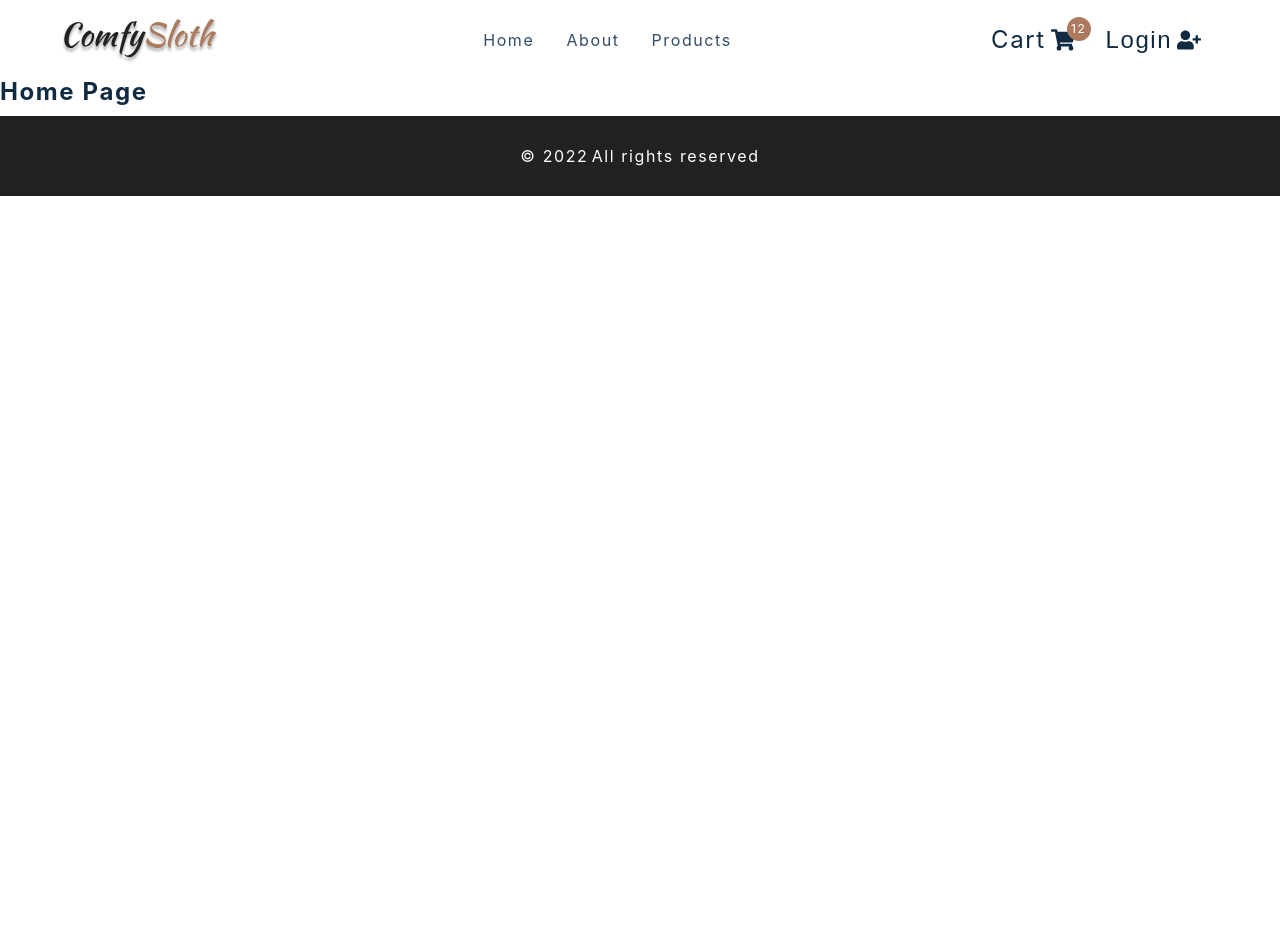
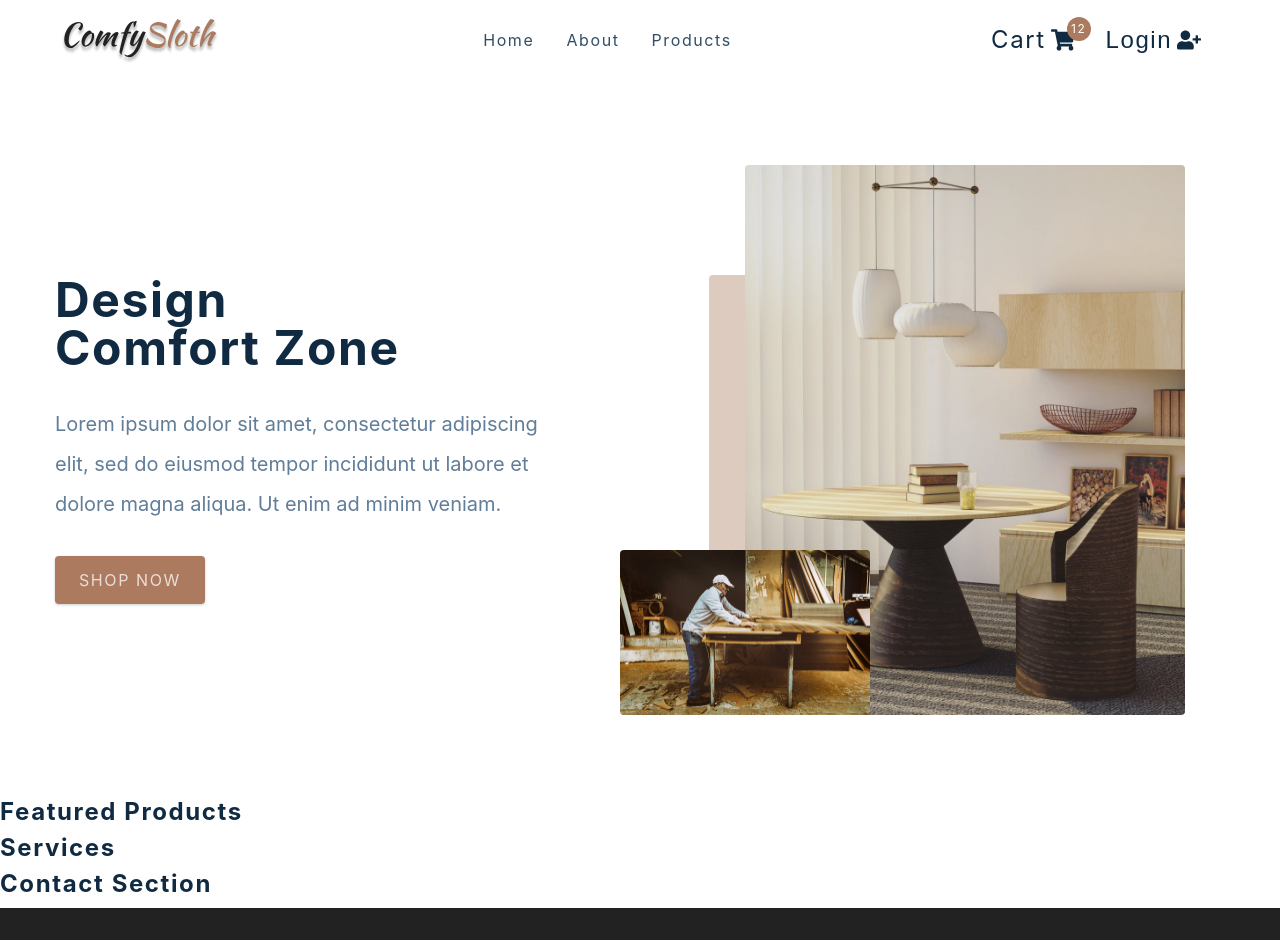
Before and after one commit to Otimthomas/Comfy-Store, a React (Create React App) app: page / in a window 1280 px wide. Shown: the top 940 px of the page. Before the commit the page ends 800 px from the top, so only its background shows below. Built offline with nearby package versions, Linux system fonts and the light colour scheme.

Commit message:
Hero component complete

```diff
--- a/src/components/Hero.js
+++ b/src/components/Hero.js
@@ -5,7 +5,28 @@ import heroBcg from "../assets/hero-bcg.jpeg";
 import heroBcg2 from "../assets/hero-bcg-2.jpeg";
 
 const Hero = () => {
-  return <h4>hero</h4>;
+  return (
+    <Wrapper className="section-center">
+      <article className="content">
+        <h1>
+          design <br />
+          comfort zone
+        </h1>
+        <p>
+          Lorem ipsum dolor sit amet, consectetur adipiscing elit, sed do
+          eiusmod tempor incididunt ut labore et dolore magna aliqua. Ut enim ad
+          minim veniam.
+        </p>
+        <Link to="/products" className="btn hero-btn">
+          shop now
+        </Link>
+      </article>
+      <article className="img-container">
+        <img src={heroBcg} alt="nice table" className="main-img" />
+        <img src={heroBcg2} alt="person working" className="accent-img" />
+      </article>
+    </Wrapper>
+  );
 };
 
 const Wrapper = styled.section`
--- a/src/pages/CheckoutPage.js
+++ b/src/pages/CheckoutPage.js
@@ -6,7 +6,14 @@ import { useCartContext } from "../context/cart_context";
 import { Link } from "react-router-dom";
 
 const CheckoutPage = () => {
-  return <h4>checkout page</h4>;
+  return (
+    <main>
+      <PageHero title="checkout" />
+      <Wrapper className="page">
+        <h1>Checkout here</h1>
+      </Wrapper>
+    </main>
+  );
 };
 const Wrapper = styled.div``;
 export default CheckoutPage;
--- a/src/pages/HomePage.js
+++ b/src/pages/HomePage.js
@@ -1,7 +1,14 @@
-import React from 'react'
-import { FeaturedProducts, Hero, Services, Contact } from '../components'
+import React from "react";
+import { FeaturedProducts, Hero, Services, Contact } from "../components";
 const HomePage = () => {
-  return <h4>home page</h4>
-}
+  return (
+    <main>
+      <Hero />
+      <FeaturedProducts />
+      <Services />
+      <Contact />
+    </main>
+  );
+};
 
-export default HomePage
+export default HomePage;
```
